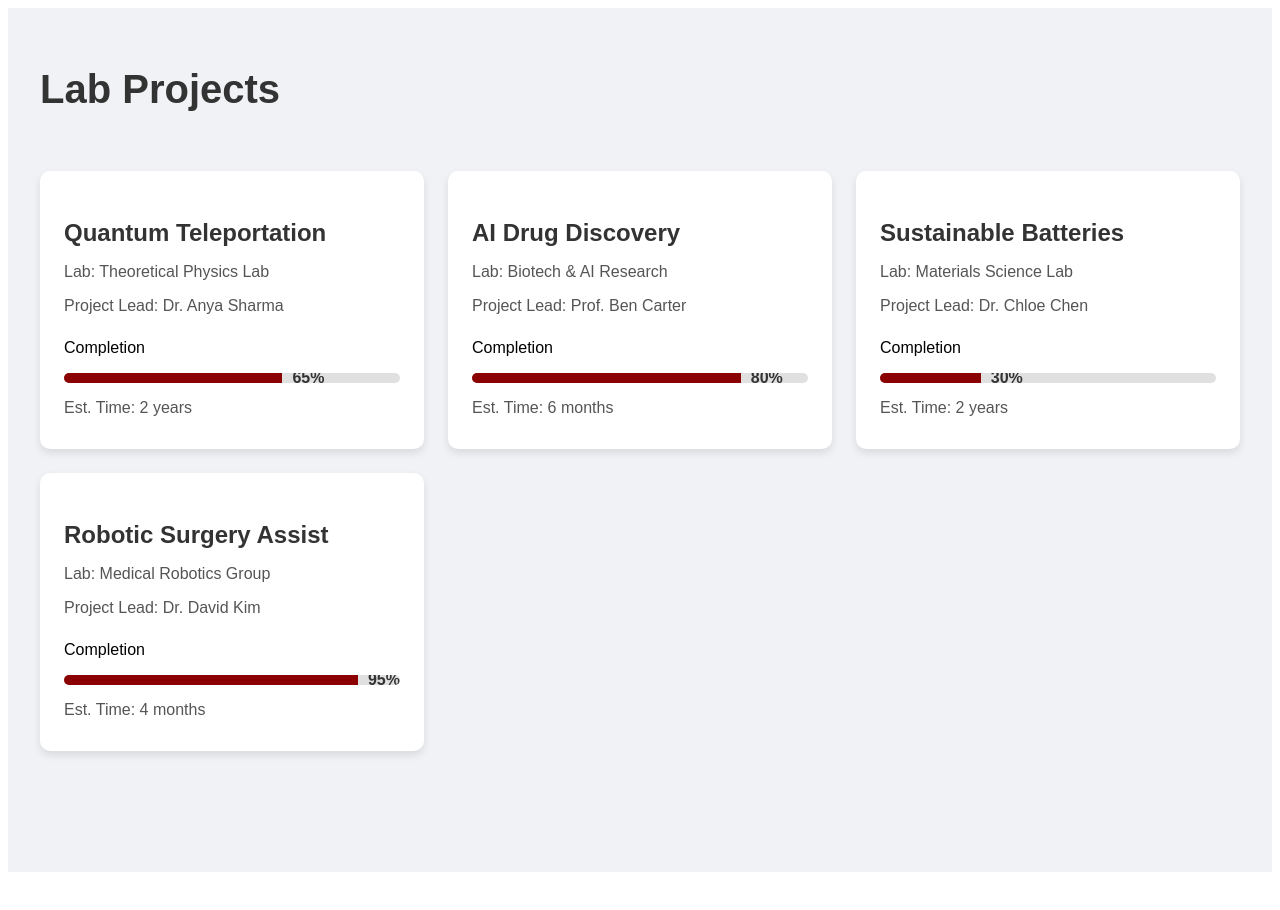
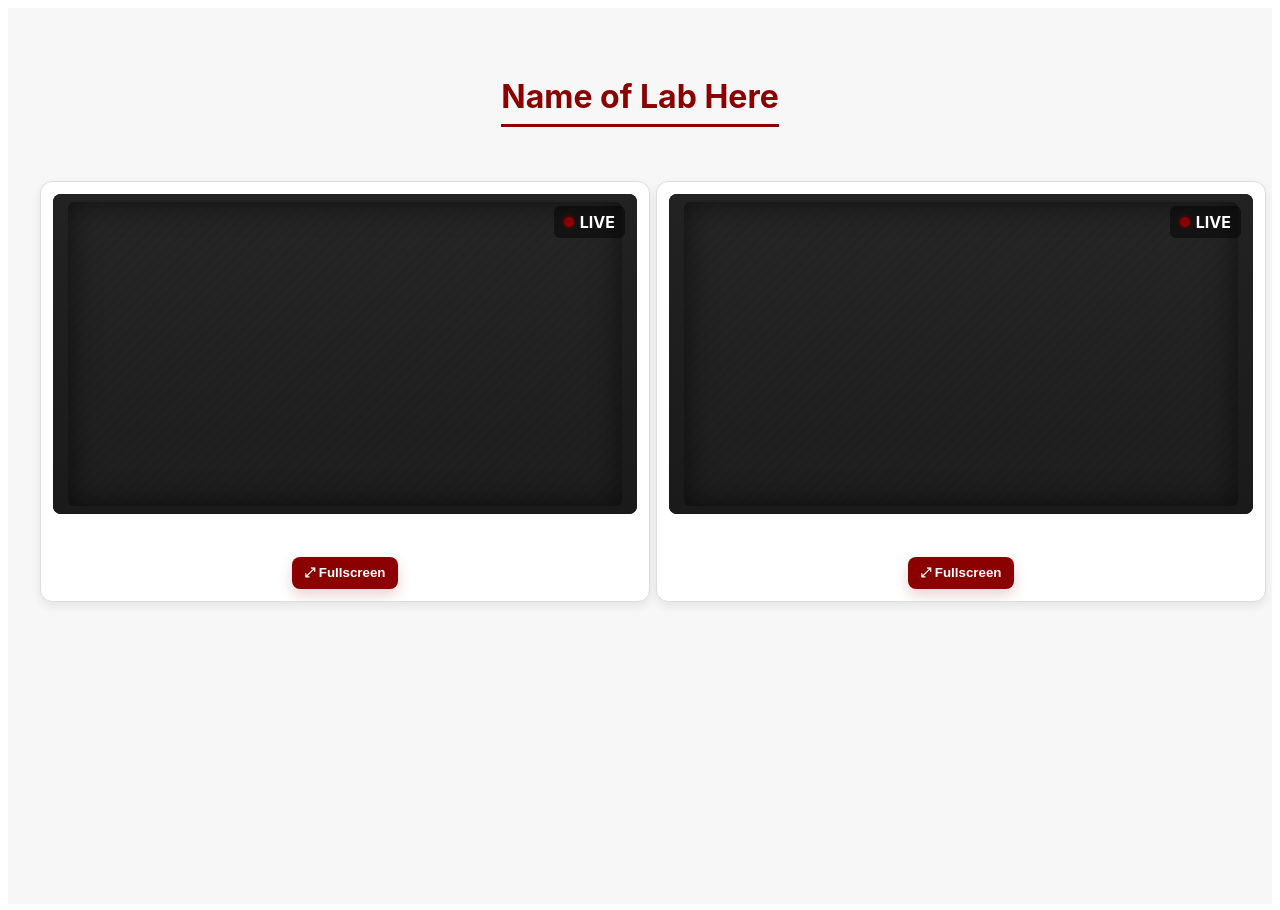
Before and after one commit to FH-ETI-LABS/ETI-LABS-website, a React (Vite) app: page / in a window 1280 px wide. Before the commit the page ends 880 px from the top, so only its background shows below. Built offline with nearby package versions, Linux system fonts and the light colour scheme.

Commit message:
Camera Page
Designed a Camera Page that has two different cameras.

Will in the future configure it to each lab and will replace placeholders with actual live feed

```diff
--- a/src/App.tsx
+++ b/src/App.tsx
@@ -1,11 +1,13 @@
 import HomePage from "./Pages/HomePage";
 import LabProjectsPage from "./Pages/LabProjectsPage";
 import StemClubsPage from "./Pages/StemClubsPage";
+import StaffTable from "./Pages/LabStaffPage";
+import CameraPage from "./Pages/CameraPage.tsx";
 
 function App() {
   return (
     <div>
-      <LabProjectsPage />
+      <CameraPage />
     </div>
   );
 }
--- /dev/null
+++ b/src/Components/CameraCard/CameraCard.css
@@ -0,0 +1,130 @@
+/**
+ * CameraCard.css
+ * ----------------
+ * Style for the simplified live camera card.
+ * - Foothill red accents (#8b0000)
+ * - Dark background and soft shadows
+ */
+
+.camera-card {
+  width: 100%;
+  background: #0f1720;
+  border-radius: 12px;
+  padding: 12px;
+  box-shadow: 0 6px 18px rgba(0, 0, 0, 0.45);
+  display: flex;
+  flex-direction: column;
+  align-items: stretch;
+  color: #fff;
+  overflow: hidden;
+}
+
+.camera-frame {
+  background: #000;
+  border-radius: 8px;
+  overflow: hidden;
+  position: relative;
+  min-height: 320px;
+  display: flex;
+  align-items: center;
+  justify-content: center;
+}
+
+.camera-video {
+  width: 100%;
+  height: 100%;
+  object-fit: cover;
+  display: block;
+}
+
+.camera-placeholder {
+  width: 100%;
+  height: 100%;
+  position: relative;
+  background: linear-gradient(180deg, #222 0%, #1a1a1a 100%);
+  display: flex;
+  align-items: center;
+  justify-content: center;
+}
+
+.placeholder-graphic {
+  width: 95%;
+  height: 95%;
+  border-radius: 6px;
+  background: repeating-linear-gradient(
+    135deg,
+    rgba(255, 255, 255, 0.02) 0 4px,
+    rgba(255, 255, 255, 0.01) 4px 8px
+  );
+  box-shadow: inset 0 0 30px rgba(0, 0, 0, 0.6);
+}
+
+/* Live indicator */
+.camera-rec {
+  position: absolute;
+  top: 12px;
+  right: 12px;
+  font-weight: 700;
+  color: #fff;
+  display: flex;
+  gap: 6px;
+  align-items: center;
+  background: rgba(0, 0, 0, 0.45);
+  padding: 6px 10px;
+  border-radius: 6px;
+  backdrop-filter: blur(4px);
+}
+
+.rec-dot {
+  width: 10px;
+  height: 10px;
+  background: #8b0000;
+  border-radius: 50%;
+  box-shadow: 0 0 5px rgba(139, 0, 0, 0.85);
+}
+
+.camera-title {
+  margin-top: 12px;
+  text-align: center;
+  font-size: 1.1rem;
+  font-weight: 700;
+  color: #fff;
+}
+
+/* Controls: only fullscreen */
+.camera-controls {
+  display: flex;
+  justify-content: center;
+  margin-top: 10px;
+}
+
+.control-btn {
+  background: #8b0000;
+  color: white;
+  border: none;
+  padding: 8px 12px;
+  border-radius: 8px;
+  font-weight: 700;
+  cursor: pointer;
+  box-shadow: 0 6px 14px rgba(139, 0, 0, 0.18);
+  transition: transform 0.12s ease, box-shadow 0.12s ease;
+}
+
+.control-btn:hover {
+  transform: translateY(-2px);
+  box-shadow: 0 10px 20px rgba(139, 0, 0, 0.25);
+}
+
+.control-btn:active {
+  transform: translateY(0);
+  box-shadow: 0 6px 14px rgba(0, 0, 0, 0.2);
+}
+
+@media (max-width: 640px) {
+  .camera-frame {
+    min-height: 220px;
+  }
+  .camera-title {
+    font-size: 1rem;
+  }
+}
--- /dev/null
+++ b/src/Components/CameraCard/CameraCard.tsx
@@ -0,0 +1,84 @@
+/**
+ * CameraCard.tsx
+ * ----------------
+ * Simplified live camera component for Foothill ETI Labs.
+ * Displays a continuous video feed (no play/pause) with only a fullscreen control.
+ */
+
+import React, { useRef } from "react";
+import "./CameraCard.css";
+
+type CameraCardProps = {
+  /** Unique element ID for the camera */
+  id: string;
+  /** Label displayed under the camera (e.g., "Camera 1") */
+  title: string;
+  /** Optional video source (MP4, live stream, etc.) */
+  src?: string;
+  /** Optional fallback image */
+  poster?: string;
+};
+
+const CameraCard = ({ id, title, src, poster }: CameraCardProps) => {
+  const videoRef = useRef<HTMLVideoElement | null>(null);
+
+  /*
+   * Expands the camera card to fullscreen using the browser’s Fullscreen API.
+   * - Wrapped in a try/catch to silently handle permission or browser errors.
+   */
+  const handleFullScreen = async () => {
+    const el = videoRef.current ?? document.getElementById(id);
+    if (!el) return;
+
+    const wrapper = el.closest(".camera-card") as HTMLElement | null;
+    const target = wrapper ?? el;
+
+    try {
+      if (target.requestFullscreen) await target.requestFullscreen();
+      else if ((target as any).webkitRequestFullscreen)
+        (target as any).webkitRequestFullscreen();
+    } catch {
+      /* ignore */
+    }
+  };
+
+  return (
+    <div className="camera-card" role="region" aria-label={title}>
+      <div className="camera-frame">
+        {src ? (
+          <video
+            id={id}
+            ref={videoRef}
+            className="camera-video"
+            src={src}
+            poster={poster}
+            autoPlay
+            muted
+            playsInline
+          />
+        ) : (
+          <div id={id} className="camera-placeholder" aria-hidden="true">
+            <div className="camera-rec">
+              <span className="rec-dot" /> LIVE
+            </div>
+            <div className="placeholder-graphic" />
+          </div>
+        )}
+      </div>
+
+      <div className="camera-title">{title}</div>
+
+      <div
+        className="camera-controls"
+        role="toolbar"
+        aria-label={`${title} controls`}
+      >
+        <button className="control-btn" onClick={handleFullScreen}>
+          ⤢ Fullscreen
+        </button>
+      </div>
+    </div>
+  );
+};
+
+export default CameraCard;
--- /dev/null
+++ b/src/Pages/CameraPage.css
@@ -0,0 +1,79 @@
+/**
+ * CameraCard.css
+ * ----------------
+ * Style for the simplified live camera card.
+ * - Foothill red accents (#8b0000)
+ * - Dark background and soft shadows
+ */
+
+.security-page {
+  min-height: 100vh;
+  background-color: #f7f7f7; /* light neutral background */
+  display: flex;
+  flex-direction: column;
+  padding: 3rem 2rem;
+  font-family: "Inter", sans-serif;
+  color: #222;
+}
+
+/* Header styling */
+.security-header {
+  text-align: center;
+  margin-bottom: 2rem;
+}
+
+.security-header h1 {
+  font-size: 2rem;
+  font-weight: 700;
+  color: #8b0000; /* Foothill red */
+  border-bottom: 3px solid #8b0000;
+  display: inline-block;
+  padding-bottom: 0.5rem;
+}
+
+/* Two-column responsive layout for camera cards */
+.security-grid {
+  display: grid;
+  grid-template-columns: repeat(2, minmax(350px, 1fr));
+  gap: 2rem;
+  width: 100%;
+  max-width: 1200px;
+  margin: 0 auto;
+}
+
+/* Card container alignment and consistency */
+.security-grid > * {
+  width: 100%;
+  background: #ffffff; /* white surface for each camera */
+  border: 1px solid #ddd;
+  border-radius: 12px;
+  box-shadow: 0 4px 10px rgba(0, 0, 0, 0.08);
+  transition: box-shadow 0.25s ease, transform 0.2s ease;
+}
+
+/* Subtle hover effect for visual feedback */
+.security-grid > *:hover {
+  box-shadow: 0 6px 16px rgba(0, 0, 0, 0.15);
+  transform: translateY(-4px);
+}
+
+/* Responsive adjustments */
+@media (max-width: 900px) {
+  .security-grid {
+    grid-template-columns: 1fr;
+    gap: 1.5rem;
+  }
+
+  .security-header h1 {
+    font-size: 1.75rem;
+  }
+}
+
+/* Optional footer area (for future use like "Last Updated" text) */
+.security-footer {
+  margin-top: auto;
+  text-align: center;
+  padding-top: 1rem;
+  font-size: 0.9rem;
+  color: #666;
+}
--- /dev/null
+++ b/src/Pages/CameraPage.tsx
@@ -0,0 +1,25 @@
+/**
+ * CameraPage.tsx
+ * Two live camera panels for Foothill ETI Labs security dashboard.
+ */
+
+import React from "react";
+import CameraCard from "../Components/CameraCard/CameraCard.tsx";
+import "./CameraPage.css";
+
+const CameraPage = () => {
+  return (
+    <div className="security-page">
+      <header className="security-header">
+        <h1>Name of Lab Here</h1>
+      </header>
+
+      <main className="security-grid">
+        <CameraCard id="cam-1" title="Camera 1" />
+        <CameraCard id="cam-2" title="Camera 2" />
+      </main>
+    </div>
+  );
+};
+
+export default CameraPage;
```
